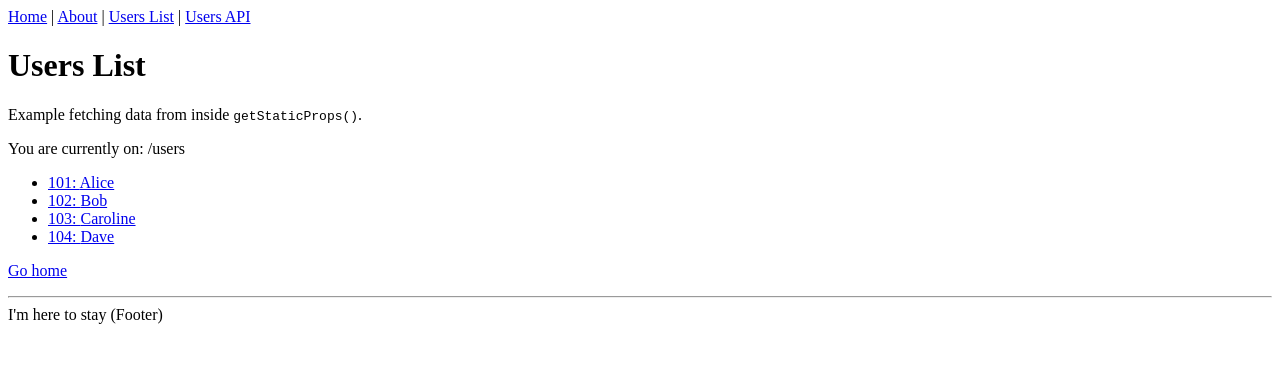
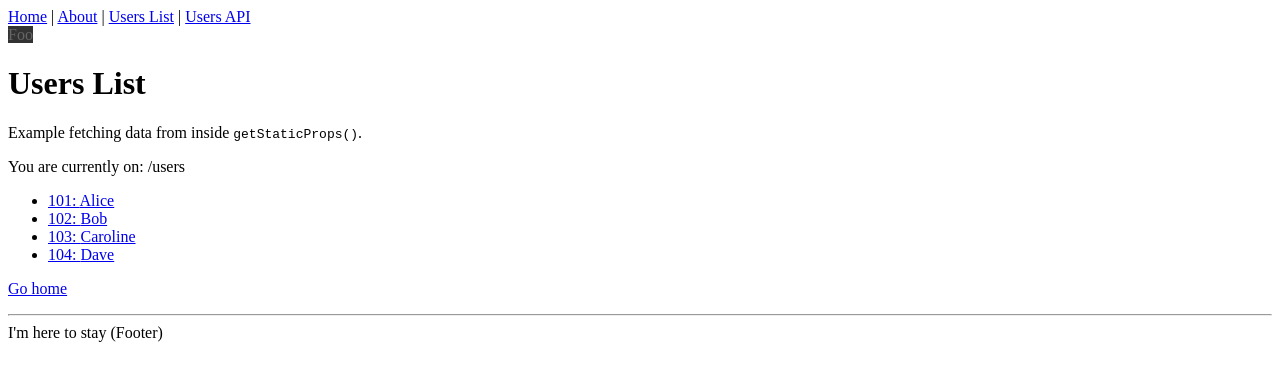
Before and after one commit to MaxSvargal/Imhio-test-assign, a Next.js app: page /users in a window 1280 px wide. Shown: the top 380 px of the page. Built offline with nearby package versions, Linux system fonts and the light colour scheme.

Commit message:
Setup styled-components

```diff
--- a/components/Layout.tsx
+++ b/components/Layout.tsx
@@ -1,14 +1,21 @@
 import React, { ReactNode } from 'react'
 import Link from 'next/link'
 import Head from 'next/head'
+import styled, { ThemeProvider } from 'styled-components';
+import { defaultTheme } from '../styles/theme';
 
 type Props = {
   children?: ReactNode
   title?: string
 }
 
+const TextSecond = styled.text<{disabled: boolean}>`
+  color: ${({ theme }) => theme.secondaryColor};
+  background-color: ${({ theme }) => theme.primaryColor};
+`;
+
 const Layout = ({ children, title = 'This is the default title' }: Props) => (
-  <div>
+  <ThemeProvider theme={defaultTheme}>
     <Head>
       <title>{title}</title>
       <meta charSet="utf-8" />
@@ -30,12 +37,13 @@ const Layout = ({ children, title = 'This is the default title' }: Props) => (
         | <a href="/api/users">Users API</a>
       </nav>
     </header>
+    <TextSecond disabled={true}>Foo</TextSecond>
     {children}
     <footer>
       <hr />
       <span>I'm here to stay (Footer)</span>
     </footer>
-  </div>
+  </ThemeProvider>
 )
 
 export default Layout
--- a/package.json
+++ b/package.json
@@ -11,7 +11,8 @@
   "dependencies": {
     "next": "^9.5.3",
     "react": "^16.12.0",
-    "react-dom": "^16.12.0"
+    "react-dom": "^16.12.0",
+    "styled-components": "^5.2.0"
   },
   "devDependencies": {
     "@testing-library/dom": "^7.24.3",
@@ -20,6 +21,7 @@
     "@types/node": "^14.11.2",
     "@types/react": "^16.9.50",
     "@types/react-dom": "^16.9.8",
+    "@types/styled-components": "^5.1.3",
     "babel-jest": "^26.3.0",
     "jest": "^26.4.2",
     "jest-dom": "^4.0.0",
--- /dev/null
+++ b/styles/theme.ts
@@ -0,0 +1,13 @@
+import { DefaultTheme } from "styled-components";
+
+declare module "styled-components" {
+  export interface DefaultTheme {
+    primaryColor: string;
+    secondaryColor: string;
+  }
+}
+
+export const defaultTheme: DefaultTheme = {
+	primaryColor: "#333",
+	secondaryColor: "#666",
+}
```
Also changed, not shown: 1 other file (tests, documents, lock files or other folders).
